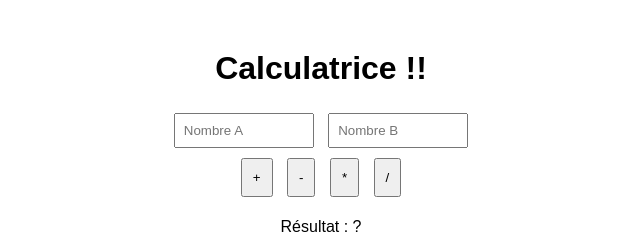
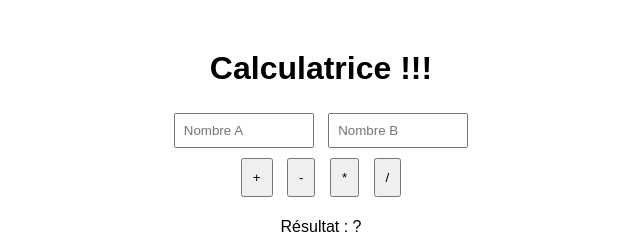
Before and after one commit to mahedes/mds-b3dev-2526-calculator-ci, a website: page index.html in a window 1280 px wide. Shown: the full height of the page, 319-959 px from the left. Drawn offline with Linux system fonts and the light colour scheme.

Commit message:
edit deploy.yml2

```diff
--- a/index.html
+++ b/index.html
@@ -6,7 +6,7 @@
   <link rel="stylesheet" href="style.css" />
 </head>
 <body>
-  <h1>Calculatrice !!</h1>
+  <h1>Calculatrice !!!</h1>
 
   <input type="number" id="a" placeholder="Nombre A" />
   <input type="number" id="b" placeholder="Nombre B" />
```
Also changed, not shown: .github/workflows/deploy.yml.
